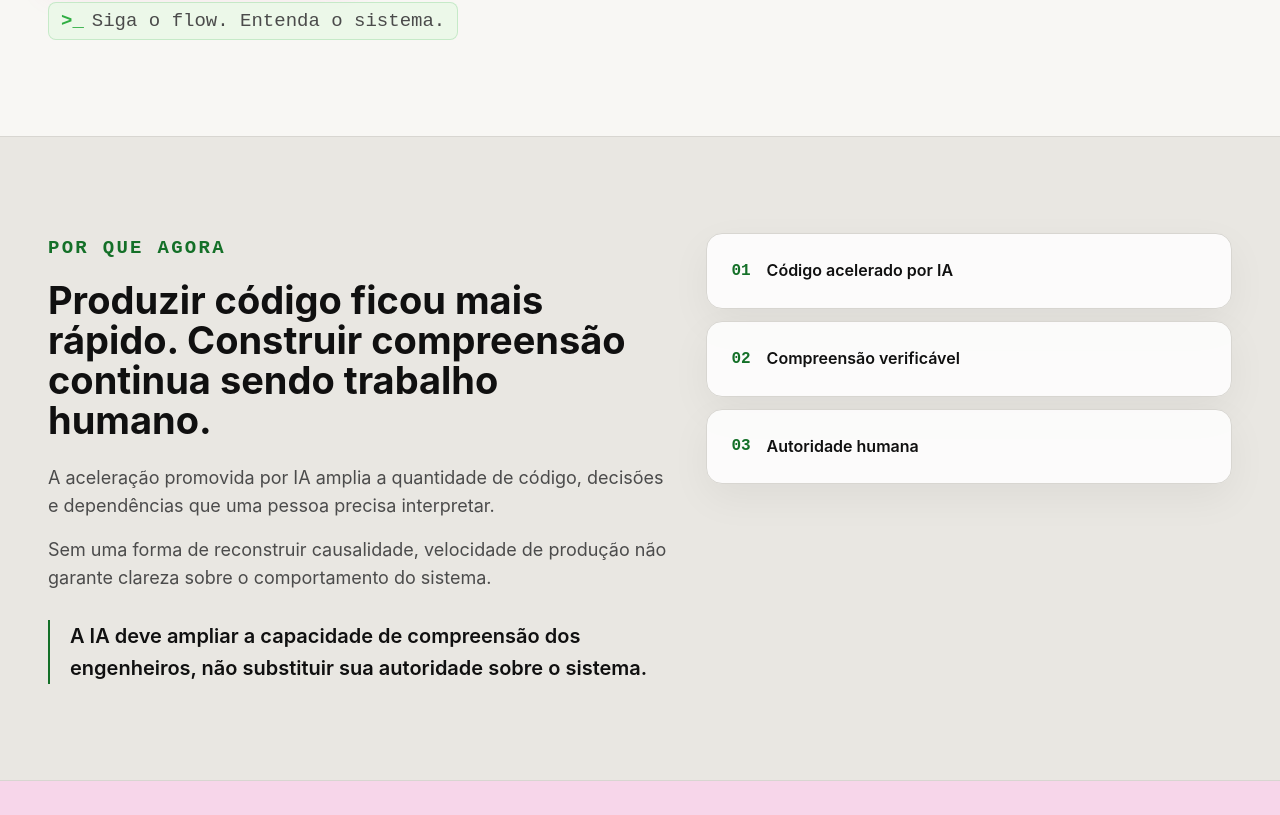
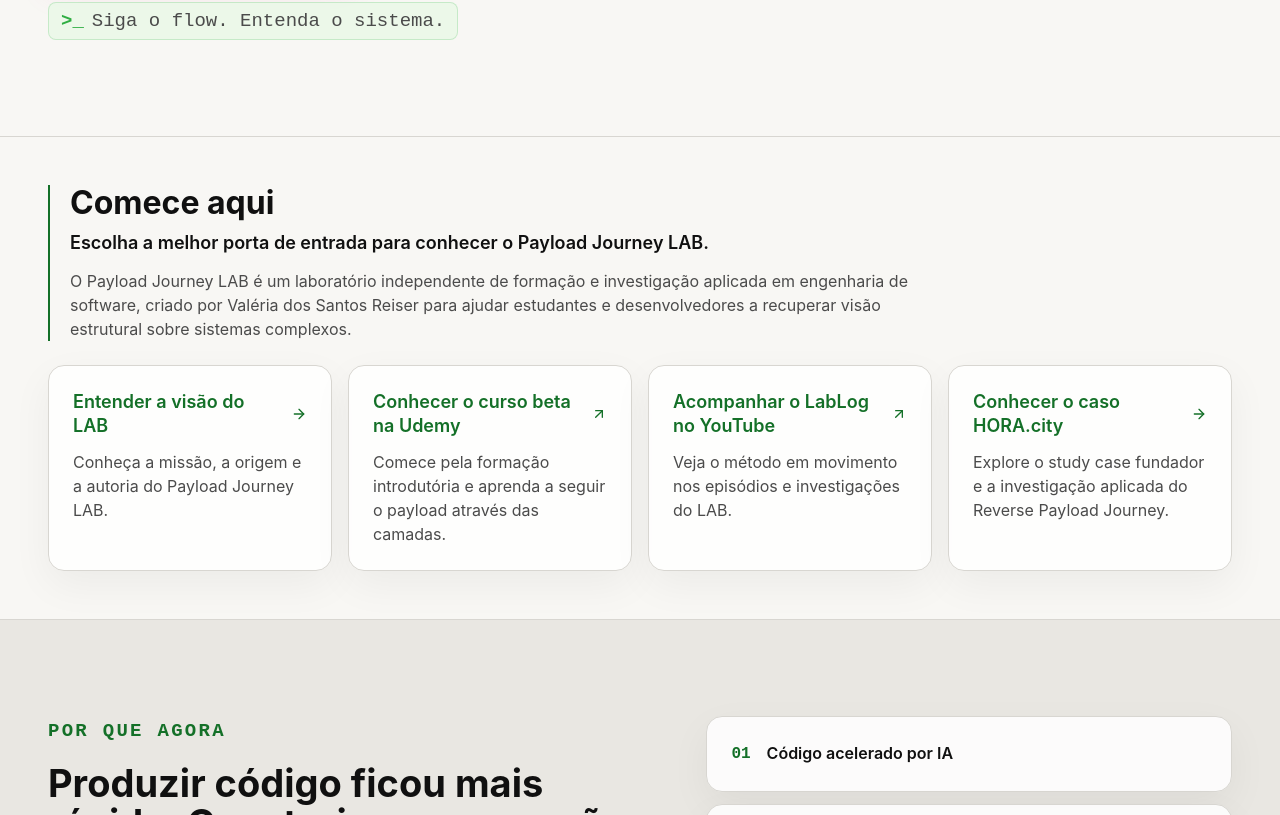
Before and after one commit to valleria-web/PayloadJourneyLAB, a Next.js app: page / in a window 1280 px wide. Shown: the part 765-1580 px from the top of the page. Built offline with nearby package versions, Linux system fonts and the light colour scheme.

Commit message:
comece aqui

```diff
--- a/app/page.tsx
+++ b/app/page.tsx
@@ -1,5 +1,6 @@
 import { BetaCtaSection } from "@/components/sections/BetaCtaSection";
 import { HeroSection } from "@/components/sections/HeroSection";
+import { HomeStartSection } from "@/components/sections/HomeStartSection";
 import { HomeMethodOverviewSection } from "@/components/sections/HomeMethodOverviewSection";
 import { HomeLabConstructionSection } from "@/components/sections/HomeLabConstructionSection";
 import {
@@ -30,6 +31,7 @@
       <SiteHeader currentPath="/" />
       <main>
         <HeroSection />
+        <HomeStartSection />
         <HomeWhyNowSection />
         <HomeLabConstructionSection />
         <HomeProposalSection />
--- a/components/sections/EducationSection.tsx
+++ b/components/sections/EducationSection.tsx
@@ -27,7 +27,7 @@
                 {training.format.state}
               </span>
               {training.campaign.state === "active" ? (
-                <span className="rounded-full border border-accent-cta bg-accent-cta px-3 py-1 font-mono text-technical-sm font-bold text-white shadow-foundation-button">
+                <span className="rounded-full border border-accent-cta bg-accent-cta px-3 py-1 font-mono text-technical-sm font-bold text-cta-contrast-text shadow-foundation-button">
                   Cupom: {training.campaign.coupon.code}
                 </span>
               ) : null}
--- /dev/null
+++ b/components/sections/HomeStartSection.tsx
@@ -0,0 +1,46 @@
+import { ArrowRight, ArrowUpRight } from "lucide-react";
+import { Card } from "@/components/ui/Card";
+import { Section } from "@/components/ui/Section";
+import { homeStartContent } from "@/content/site";
+
+export function HomeStartSection() {
+  return (
+    <Section id="comece-aqui" aria-labelledby="comece-aqui-title" className="border-b border-line py-10 sm:py-12">
+      <div className="max-w-4xl border-l-2 border-accent-readable pl-5">
+        <h2 id="comece-aqui-title" className="text-2xl font-bold text-ink sm:text-3xl">
+          {homeStartContent.title}
+        </h2>
+        <p className="mt-2 text-base font-semibold leading-7 text-ink">
+          {homeStartContent.subtitle}
+        </p>
+        <p className="mt-3 text-sm leading-6 text-text-muted">
+          {homeStartContent.description}
+        </p>
+      </div>
+      <ul className="mt-6 grid gap-4 sm:grid-cols-2 xl:grid-cols-4">
+        {homeStartContent.options.map((option) => (
+          <li key={option.href} className="min-w-0">
+            <Card className="h-full p-5">
+              <h3 className="text-base font-semibold leading-6">
+                <a
+                  href={option.href}
+                  target={option.external ? "_blank" : undefined}
+                  rel={option.external ? "noopener noreferrer" : undefined}
+                  className="inline-flex min-h-11 items-center gap-3 rounded-sm text-accent-readable hover:text-ink focus-visible:outline focus-visible:outline-2 focus-visible:outline-offset-4 focus-visible:outline-focus"
+                >
+                  <span>{option.label}</span>
+                  {option.external ? (
+                    <ArrowUpRight aria-hidden="true" className="size-4 shrink-0" />
+                  ) : (
+                    <ArrowRight aria-hidden="true" className="size-4 shrink-0" />
+                  )}
+                </a>
+              </h3>
+              <p className="mt-3 text-sm leading-6 text-text-muted">{option.description}</p>
+            </Card>
+          </li>
+        ))}
+      </ul>
+    </Section>
+  );
+}
--- a/content/site.ts
+++ b/content/site.ts
@@ -14,7 +14,7 @@
 } from "@/types/content";
 import { siteConfig } from "@/config/site";
 
-const udemyCouponCode = "SIGA-O-FLOW";
+const udemyCouponCode = "LAB-CUPOM";
 const udemyCourseWithCouponUrl =
   `https://www.udemy.com/course/payload-journey-lab-siga-o-flow-entenda-o-sistema/?couponCode=${udemyCouponCode}`;
 
@@ -54,11 +54,45 @@
   },
   linkedin: {
     personal: null,
+    // Reserved for the confirmed official LinkedIn Page URL; never render a placeholder.
     institutional: null,
   },
   contact: null,
   email: null,
 } as const satisfies SiteLinks;
+
+export const homeStartContent = {
+  title: "Comece aqui",
+  subtitle: "Escolha a melhor porta de entrada para conhecer o Payload Journey LAB.",
+  description:
+    "O Payload Journey LAB é um laboratório independente de formação e investigação aplicada em engenharia de software, criado por Valéria dos Santos Reiser para ajudar estudantes e desenvolvedores a recuperar visão estrutural sobre sistemas complexos.",
+  options: [
+    {
+      label: "Entender a visão do LAB",
+      description: "Conheça a missão, a origem e a autoria do Payload Journey LAB.",
+      href: "/lab",
+      external: false,
+    },
+    {
+      label: "Conhecer o curso beta na Udemy",
+      description: "Comece pela formação introdutória e aprenda a seguir o payload através das camadas.",
+      href: siteLinks.udemy.courseWithCoupon,
+      external: true,
+    },
+    {
+      label: "Acompanhar o LabLog no YouTube",
+      description: "Veja o método em movimento nos episódios e investigações do LAB.",
+      href: siteLinks.youtube.canonical,
+      external: true,
+    },
+    {
+      label: "Conhecer o caso HORA.city",
+      description: "Explore o study case fundador e a investigação aplicada do Reverse Payload Journey.",
+      href: "/cases",
+      external: false,
+    },
+  ],
+} as const;
 
 export const campaignConfig = {
   id: "udemy-beta",
--- a/scripts/verify-homepage.mjs
+++ b/scripts/verify-homepage.mjs
@@ -147,6 +147,7 @@
     home,
     [
       "inicio",
+      "comece-aqui",
       "why-now",
       "audience-investigation",
       "proposal",
@@ -396,7 +397,7 @@
   const corpus = [...pages.values()].join("\n");
   const normalizedCorpus = corpus.replaceAll("&amp;", "&");
   for (const destination of [
-    "https://www.udemy.com/course/payload-journey-lab-siga-o-flow-entenda-o-sistema/?couponCode=SIGA-O-FLOW",
+    "https://www.udemy.com/course/payload-journey-lab-siga-o-flow-entenda-o-sistema/?couponCode=LAB-CUPOM",
   ]) {
     assert(normalizedCorpus.includes(destination), `Missing preserved external link: ${destination}`);
   }
```
Also changed, not shown: 5 other files (tests, documents, lock files or other folders).
